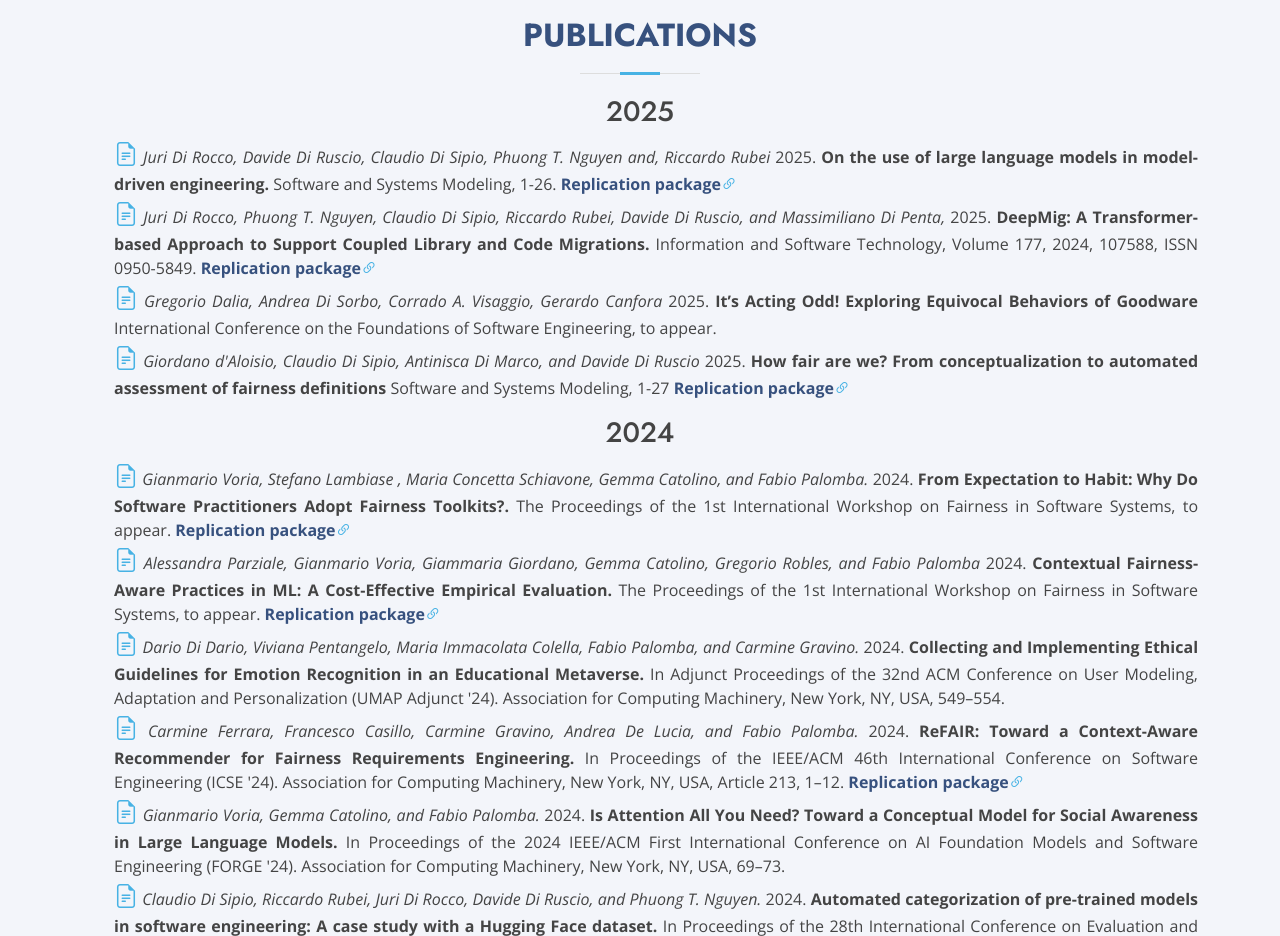
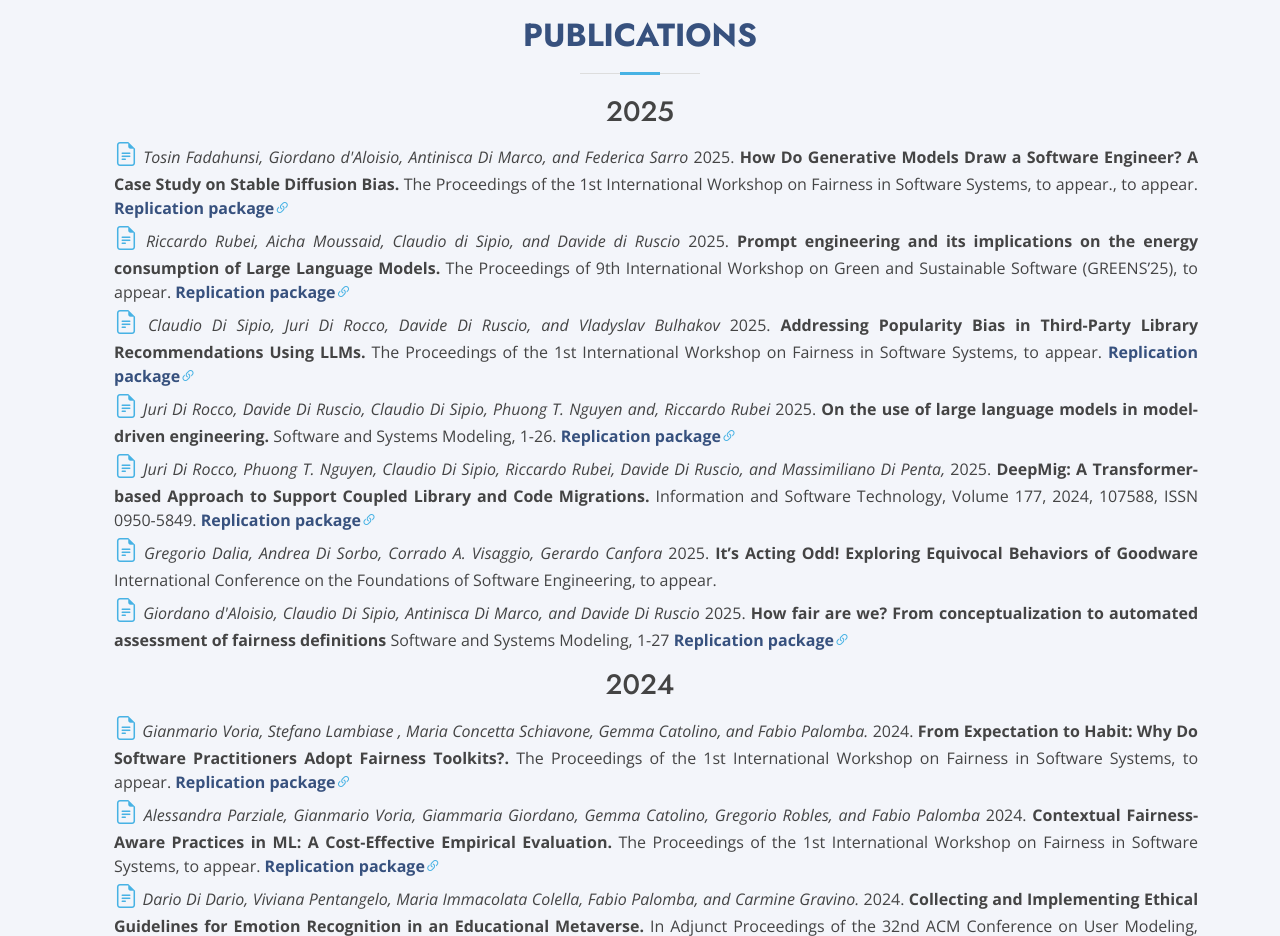
Before and after one commit to fringe-prin-project/fringe-prin-project.github.io, a plain HTML site: page index.html in a window 1280 px wide. Shown: the part 1480-2416 px from the top of the page. Drawn offline with nearby package versions, Linux system fonts and the light colour scheme.

Commit message:
updated new papers

```diff
--- a/index.html
+++ b/index.html
@@ -278,8 +278,45 @@
           <ul>
 
 
+<li style="list-style-type: none;">
+
+               <p style="text-align: justify;">
+                <a href="https://arxiv.org/abs/2501.09014" style="text-decoration: none;">
+                  <i class="bi bi-file-earmark-text" style="font-size: 1.5em;"></i>
+                </a>
+           <i>Tosin Fadahunsi, Giordano d'Aloisio, Antinisca Di Marco, and Federica Sarro</i> 2025.
+                <b>How Do Generative Models Draw a Software Engineer? A Case Study on Stable Diffusion Bias.</b>
+                The Proceedings of the 1st International Workshop on Fairness in Software Systems, to appear., to appear.
+                <b style="color: #37517e;">Replication package</b><a href="https://github.com/giordanoDaloisio/sd-bias" ><i class="bi bi-link-45deg"></i>
+                </a>
+                </li>
 
 
+ <li style="list-style-type: none;">
+
+               <p style="text-align: justify;">
+                <a href="https://arxiv.org/abs/2501.05899" style="text-decoration: none;">
+                  <i class="bi bi-file-earmark-text" style="font-size: 1.5em;"></i>
+                </a>
+           <i>Riccardo Rubei, Aicha Moussaid, Claudio di Sipio, and Davide di Ruscio</i> 2025.
+                <b>Prompt engineering and its implications on the energy consumption of Large Language Models.</b>
+                The Proceedings of 9th International Workshop on Green and Sustainable Software (GREENS’25), to appear.
+                <b style="color: #37517e;">Replication package</b><a href="https://github.com/riccardoRubei/Greens-2025-Replication-Package" ><i class="bi bi-link-45deg"></i>
+                </a>
+                </li>
+
+             <li style="list-style-type: none;">
+
+               <p style="text-align: justify;">
+                <a href="https://arxiv.org/abs/2501.10313" style="text-decoration: none;">
+                  <i class="bi bi-file-earmark-text" style="font-size: 1.5em;"></i>
+                </a>
+           <i>Claudio Di Sipio, Juri Di Rocco, Davide Di Ruscio, and Vladyslav Bulhakov</i> 2025.
+                <b>Addressing Popularity Bias in Third-Party Library Recommendations Using LLMs.</b>
+                The Proceedings of the 1st International Workshop on Fairness in Software Systems, to appear.
+                <b style="color: #37517e;">Replication package</b><a href="https://github.com/jdirocco/LLama-2-For-Lib-Rec" ><i class="bi bi-link-45deg"></i>
+                </a>
+                </li>
 
 
 
```
